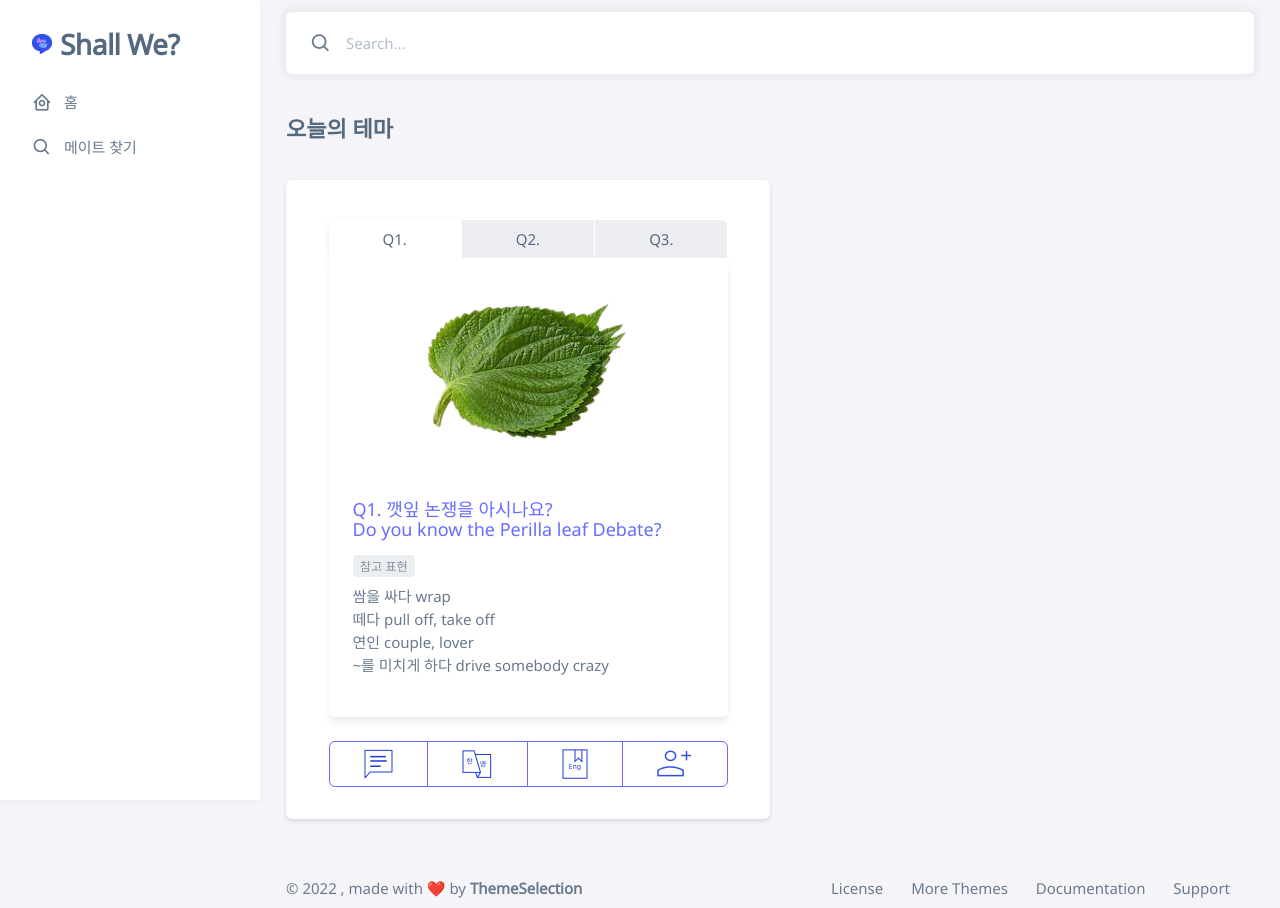
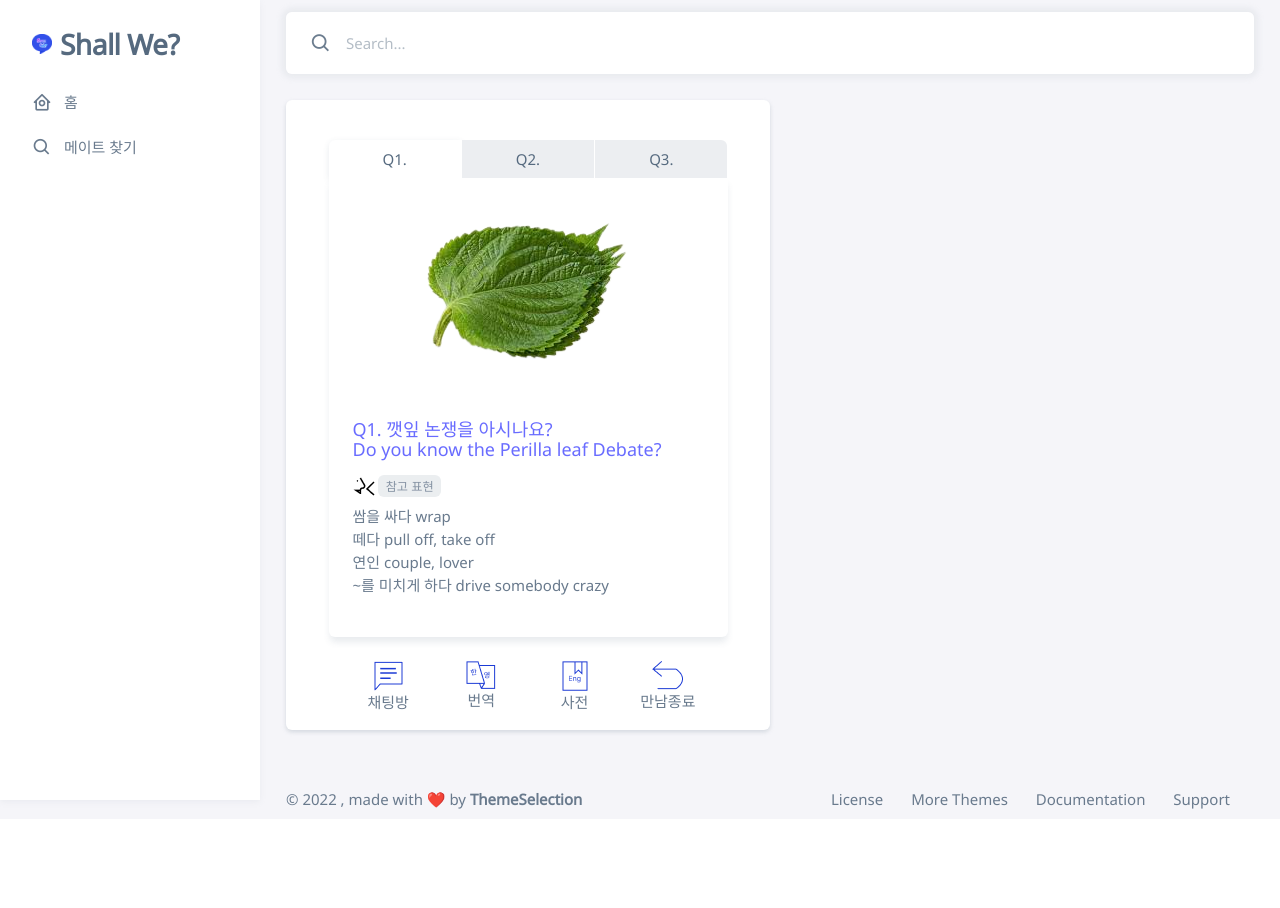
Before and after one commit to yoo0221/ShallWe, a Django app: page /meet/ in a window 1280 px wide. After the commit the page ends 809 px from the top, so only its background shows below. Run offline with Django 4.2, Linux system fonts and the light colour scheme; a user stored in the database is signed in; data comes from the database, SQL or seed files in the repository; some libraries are stand-ins or nearby versions.

Commit message:
meet.html 수정

```diff
--- a/MainApp/templates/meet.html
+++ b/MainApp/templates/meet.html
@@ -2,7 +2,6 @@
 {% load static %}
 {% block mainbody %}
 <div class="container-xxl flex-grow-1 container-p-y">
-    <h4 class="fw-bold py-3 mb-4">오늘의 테마</h4>
     <div class="col-lg-6 mb-4 order-0">
         <div class="card accordion-item">
             <div class="row row-cols-1">
@@ -59,7 +58,8 @@
                                     Q1.  깻잎 논쟁을 아시나요?<br>
                                     Do you know the Perilla leaf Debate?
                                 </h5>
-                                <span class="badge bg-label-secondary mb-2">참고 표현</span>
+                                <img src="{% static 'assets/img/말하는사람.png' %}">
+                                <span class="badge rounded bg-label-secondary mb-2">참고 표현</span>
                                 <p>
                                     쌈을 싸다   wrap <br>
                                     떼다   pull off, take off   <br>
@@ -76,6 +76,7 @@
                                     If your lover peels shrimp for my best friend,<br>
                                     will you be jealous or not?
                                 </h5>
+                                <img src="{% static 'assets/img/말하는사람.png' %}">
                                 <span class="badge bg-label-secondary mb-2">참고 표현</span>
                                 <p>
                                     절대 안 돼!   No way!<br>
@@ -92,7 +93,8 @@
                                     Q3. 집착하는 연인 VS 무관심한 연인<br>
                                     A lover obsessed with me  VS a lover indifferent to me
                                 </h5>
-                                <span class="badge bg-label-secondary mb-2">참고 표현</span>
+                                <img src="{% static 'assets/img/말하는사람.png' %}">
+                                    <span class="badge bg-label-secondary mb-2 ">참고 표현</span>
                                 <p>
                                     여사친/남사친   female friend/guy friend<br>
                                     연락두절   out of contact<br>
@@ -102,33 +104,26 @@
                         </div>
                     </div>
                     <!-- 하단 버튼들 -->
-                    <div class =" text-center">
-                        <div class="btn-group col-md-12 mb-3" role="group" aria-label="Basic outlined example">
+                    <div class ="container text-center">
+                        <div class="row">
                             <!--  채팅 페이지 없어서 home페이지로 연결  -->
                             <!-- 근데 페이지는 열리는데 빨간줄이 끄이네 -->
-                            <button
-                                type="button"
-                                class="btn btn-outline-primary"
-                                onclick="location.href='{% url 'chat' %}'">
+                            <div class="col" onclick="location.href='{% url 'chat' %}'">
                                 <img  src="{% static 'assets/img/채팅.png' %}">
-                            </button>
-                            <button
-                                type="button"
-                                class="btn btn-outline-primary"
-                                onclick="location.href= 'https://papago.naver.com'">
+                                <br>채팅방
+                            </div>
+                            <div class="col" onclick="location.href= 'https://papago.naver.com'">
                                 <img  src="{% static 'assets/img/번역.png' %}">
-                            </button>
-                            <button
-                                type="button"
-                                class="btn btn-outline-primary"
-                                onclick="location.href= 'https://dict.naver.com'">
+                                <br>번역
+                            </div>
+                            <div class="col" onclick="location.href= 'https://dict.naver.com'">
                                 <img  src="{% static 'assets/img/사전.png' %}">
-                            </button>
-                            <button
-                                type="button"
-                                class="btn btn-outline-primary">
-                                <img  src="{% static 'assets/img/팔로우.png' %}">
-                            </button>
+                                <br>사전
+                            </div>
+                            <div class="col" >
+                                <img  src="{% static 'assets/img/되돌리기.png' %}">
+                                <br> 만남종료
+                            </div>
                         </div>
                     </div>
                     <!-- 하단버튼 끝 -->
```
Also changed, not shown: static/assets/css/thema.css (line endings or trailing spaces), static/assets/img/되돌리기.png (added).
